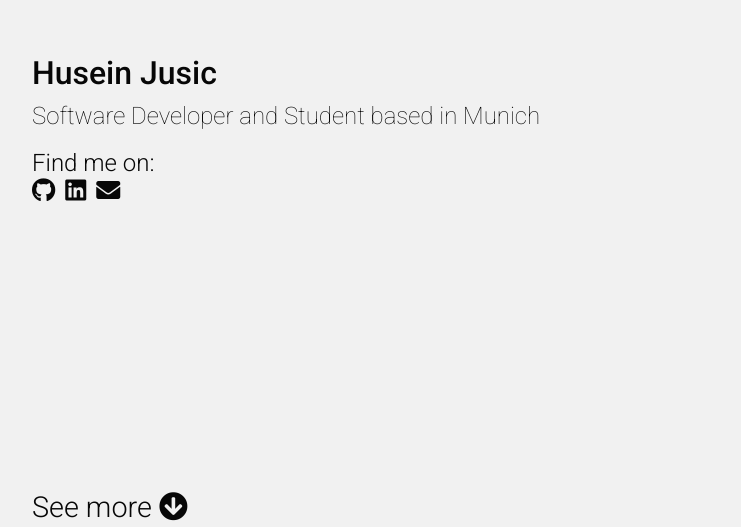
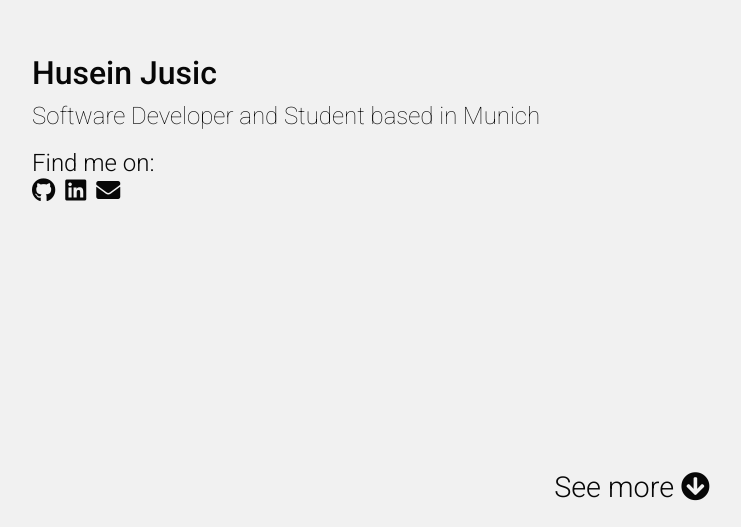
Before and after one commit to HuseinJusic/profile, a website built with webpack: page src/index.html in a window 1280 px wide. Shown: the part 276-803 px from the top of the page, without its empty margins (8-749 px from the left). Built offline with nearby package versions, Linux system fonts and the light colour scheme.

Commit message:
fix: display flex

```diff
--- a/src/styles/main.scss
+++ b/src/styles/main.scss
@@ -32,7 +32,7 @@ body{
     }
 
     .hide-mobile{
-        display: block !important;
+        display: flex !important;
     }
 
 }
```
